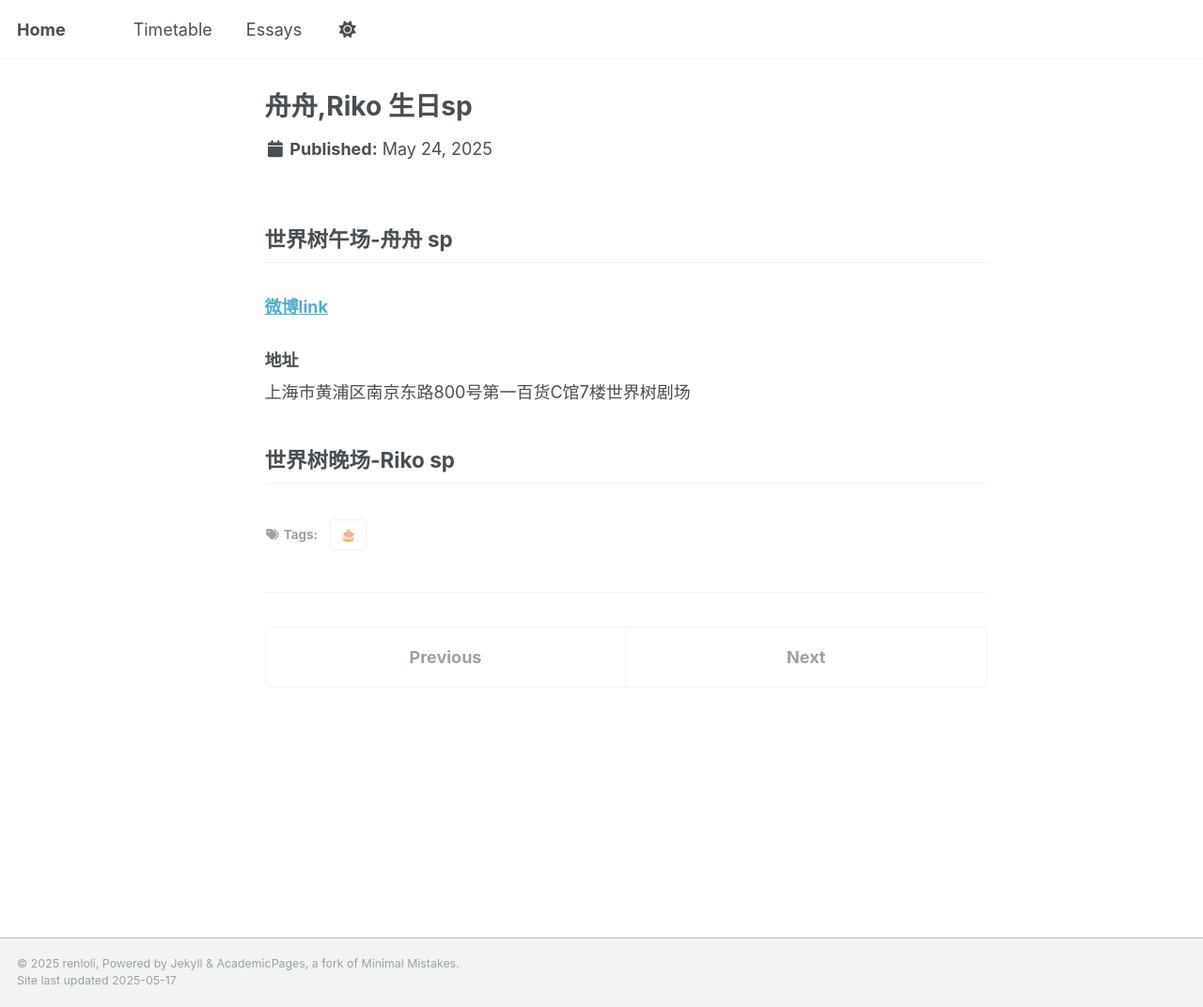
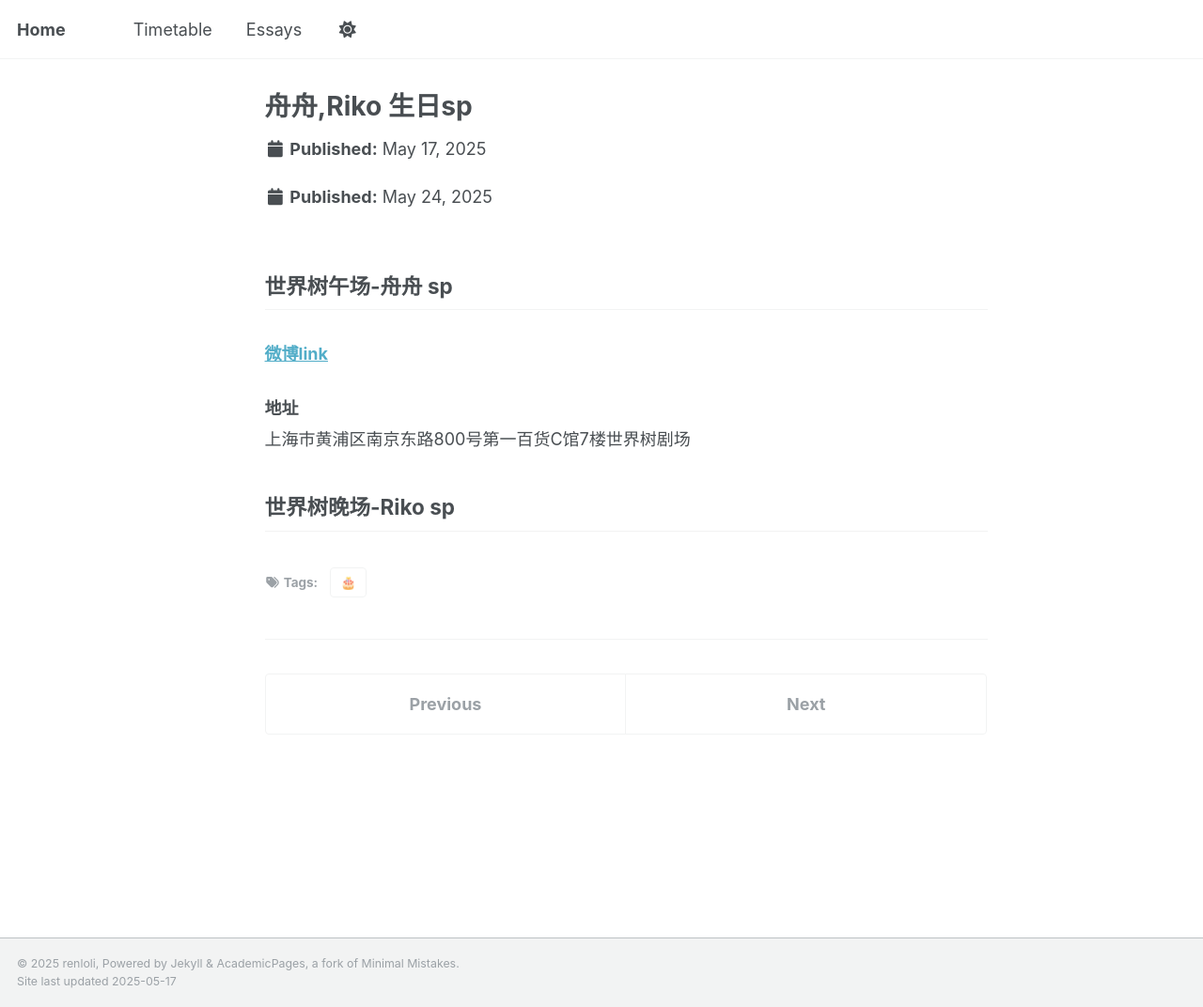
Before and after one commit to renloli/renloli.github.io, a Jekyll site: the page built from _timetable/2025/05/24.md, in a window 1280 px wide and 1072 px high. Shown: the whole window at 94% size. Built offline with Jekyll 4.4.1, drawn with Linux system fonts in a browser that asks for light colours.

Commit message:
Update `timetable.html`.

```diff
--- a/_layouts/timetable.html
+++ b/_layouts/timetable.html
@@ -62,9 +62,9 @@
             <ul>
               {% for post in group.items %}
               <li class="entry">
-                <a href="{{ post.url }}">{{ post.title }}</a> - {{ post.date | date: "%Y-%m-%d" }}
+                {{ post.date | date: "%Y-%m-%d" }}
+                <a href="{{ post.url }}">{{ post.title }}</a>
                 {% if page.excerpt %}<meta itemprop="description" content="{{ page.excerpt | markdownify | strip_html | strip_newlines | escape_once }}">{% endif %}
-                {% if page.date %}<meta itemprop="datePublished" content="{{ page.date | date: "%B %d, %Y" }}">{% endif %}
                 {% if page.modified %}<meta itemprop="dateModified" content="{{ page.modified | date: "%B %d, %Y" }}">{% endif %}
                 {% if post.tags %}
                   <div class="tags">
--- a/_timetable/2025/05/24.md
+++ b/_timetable/2025/05/24.md
@@ -1,9 +1,11 @@
 ---
 title: "舟舟,Riko 生日sp"
 collection: timetable
+excerpt: "世界树午场：舟舟生日sp；世界树晚场：Riko生日sp"
 date: 2025-05-24
 layout: single
 tags: [🎂]
+modified: 2025-05-17
 ---
 
 ## 世界树午场-舟舟 sp
```
